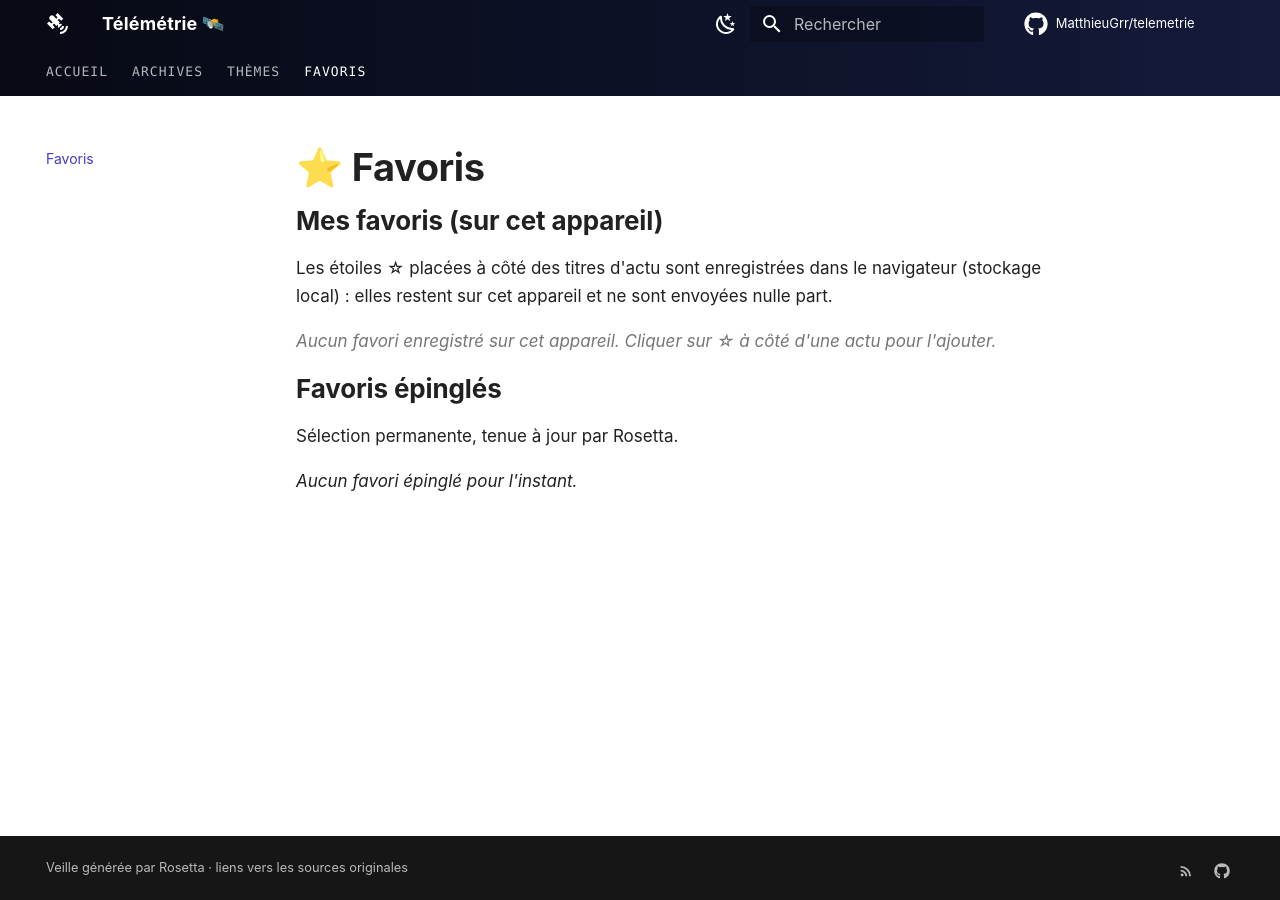
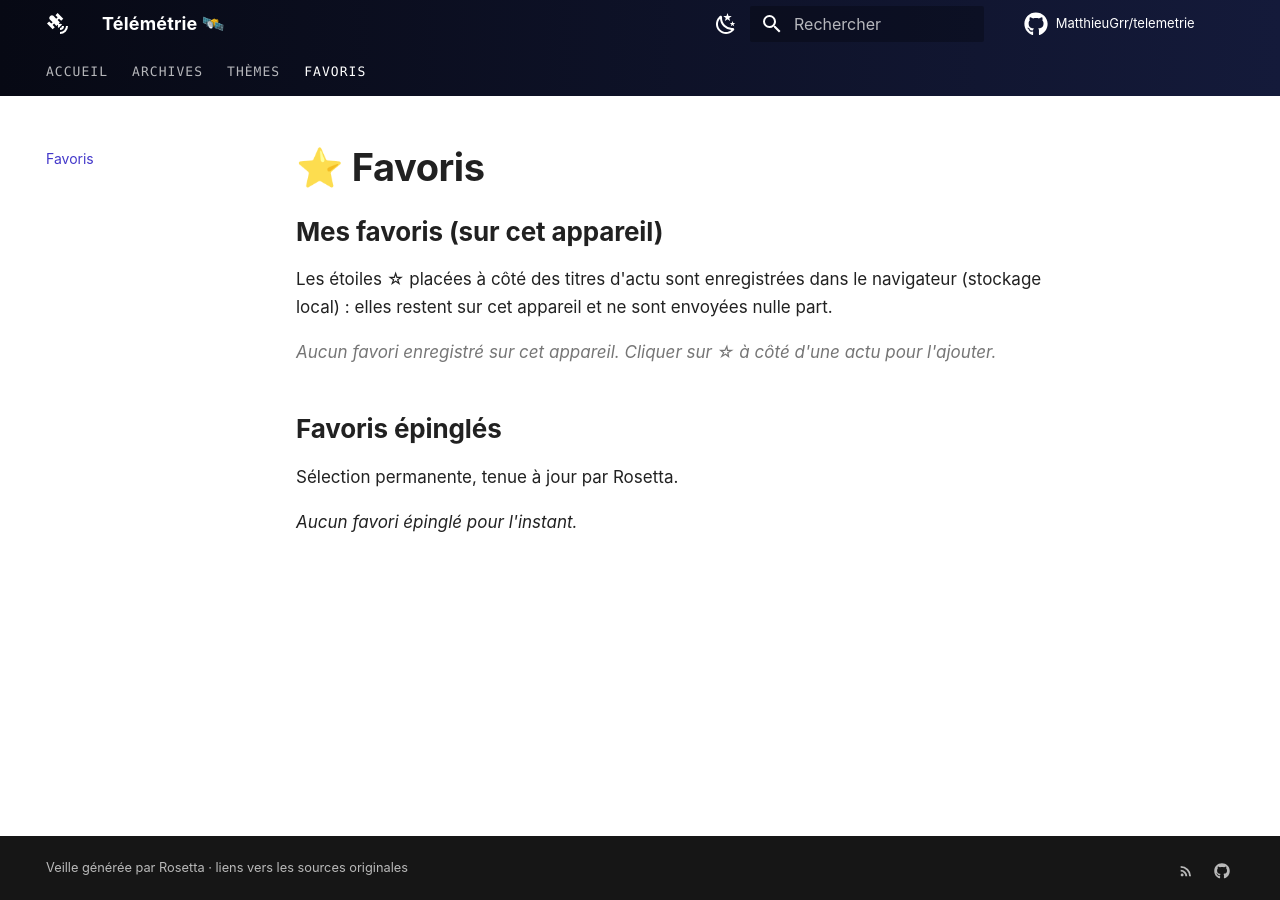
Before and after one commit to MatthieuGrr/telemetrie, an MkDocs documentation site: the page built from docs/favoris.md, in a window 1280 px wide. Built offline with MkDocs 1.6.1 and Material for MkDocs 9.7.7, drawn with Linux system fonts in a browser that asks for light colours; comment, search, counter and statistics services are not loaded.

Commit message:
Espacements, étoile collée au titre, page 404 en français
- Titres de section des pages Favoris et Sources : marge au-dessus
- Liste des favoris alignée sur le texte
- L'étoile favori ne passe plus seule à la ligne
- Page 404 en français avec retour à l'accueil

Co-Authored-By: Claude Fable 5.2 <noreply@anthropic.com>
Claude-Session: https://claude.ai/code/session_01LW5d9SuHaFG3y9uHZ2VAo2

```diff
--- a/docs/assets/favoris.js
+++ b/docs/assets/favoris.js
@@ -28,7 +28,7 @@
     clone.querySelectorAll(".headerlink, .fav-star").forEach(function (n) {
       n.remove();
     });
-    return clone.textContent.trim();
+    return clone.textContent.replace(/\u00A0+$/, "").trim();
   }
 
   function pageTitle() {
@@ -84,7 +84,10 @@
         save(data);
       });
       // avant le lien d'ancre (¶), pour rester collé au titre
-      h.insertBefore(btn, h.querySelector(".headerlink"));
+      var link = h.querySelector(".headerlink");
+      // espace insécable : l'étoile ne passe jamais seule à la ligne
+      h.insertBefore(document.createTextNode("\u00A0"), link);
+      h.insertBefore(btn, link);
     });
   }
 
--- a/docs/assets/veille.css
+++ b/docs/assets/veille.css
@@ -552,3 +552,21 @@ input {
 .md-typeset .archives .carte-meta {
   margin-left: 0.4em;
 }
+
+/* Titres de section hors actus (Favoris, Sources…) : de l'air au-dessus */
+.md-typeset :is(p, ul, ol, div) + h2 {
+  margin-top: 1.8em;
+}
+
+.md-typeset h1 + h2 {
+  margin-top: 1em;
+}
+
+.md-typeset .fav-list li {
+  margin-inline: 0 !important;
+}
+
+/* L'étoile suit le dernier mot du titre (espace insécable posée par favoris.js) */
+.md-typeset .fav-star {
+  margin-left: 0;
+}
--- /dev/null
+++ b/overrides/404.html
@@ -0,0 +1,10 @@
+{% extends "main.html" %}
+
+{% block content %}
+  <h1>Page introuvable</h1>
+  <p>Cette page n'existe pas ou a été déplacée.</p>
+  <p>
+    <a href="{{ config.site_url }}" class="md-button md-button--primary">Retour à l'accueil</a>
+    <a href="{{ config.site_url }}archives/" class="md-button">Archives</a>
+  </p>
+{% endblock %}
```
